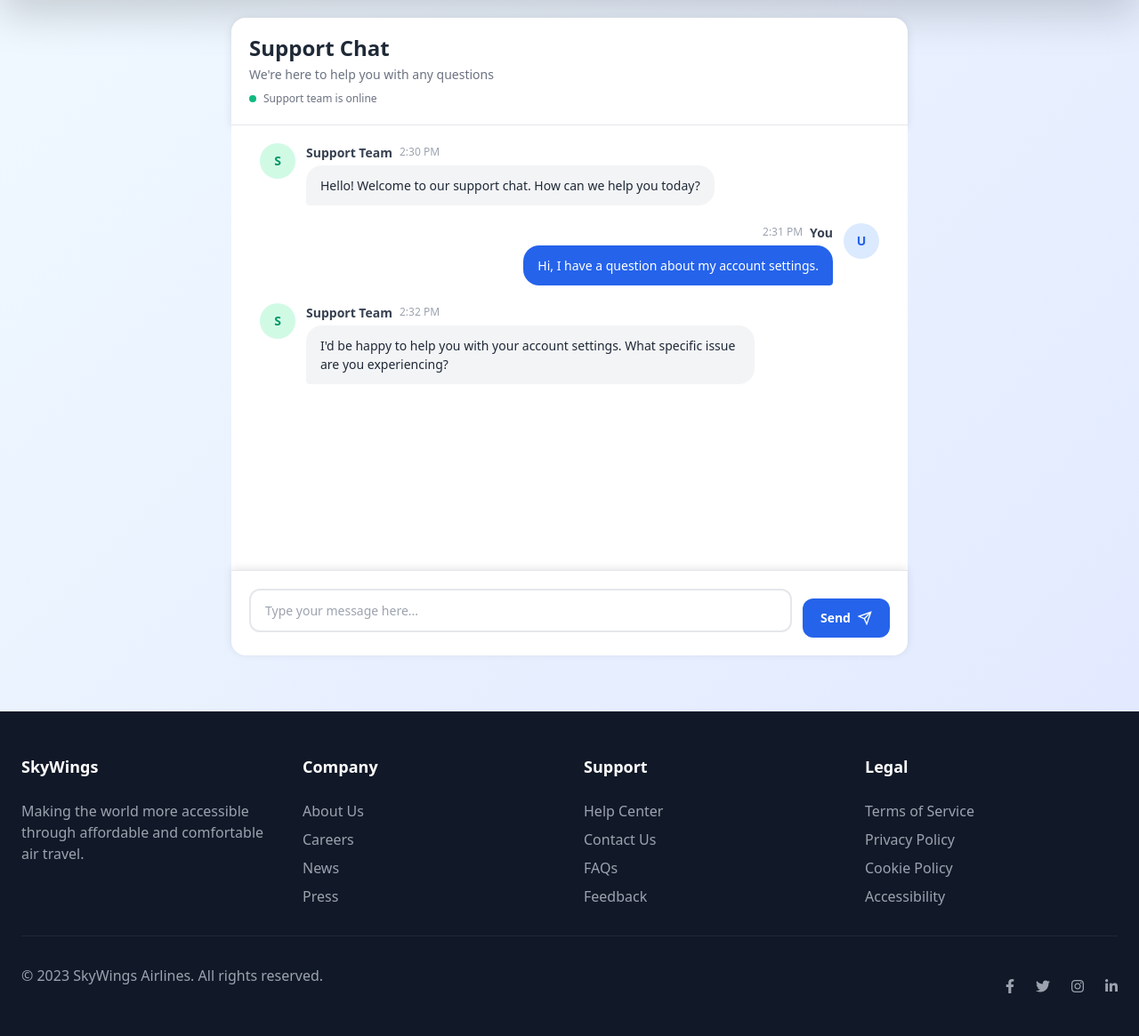
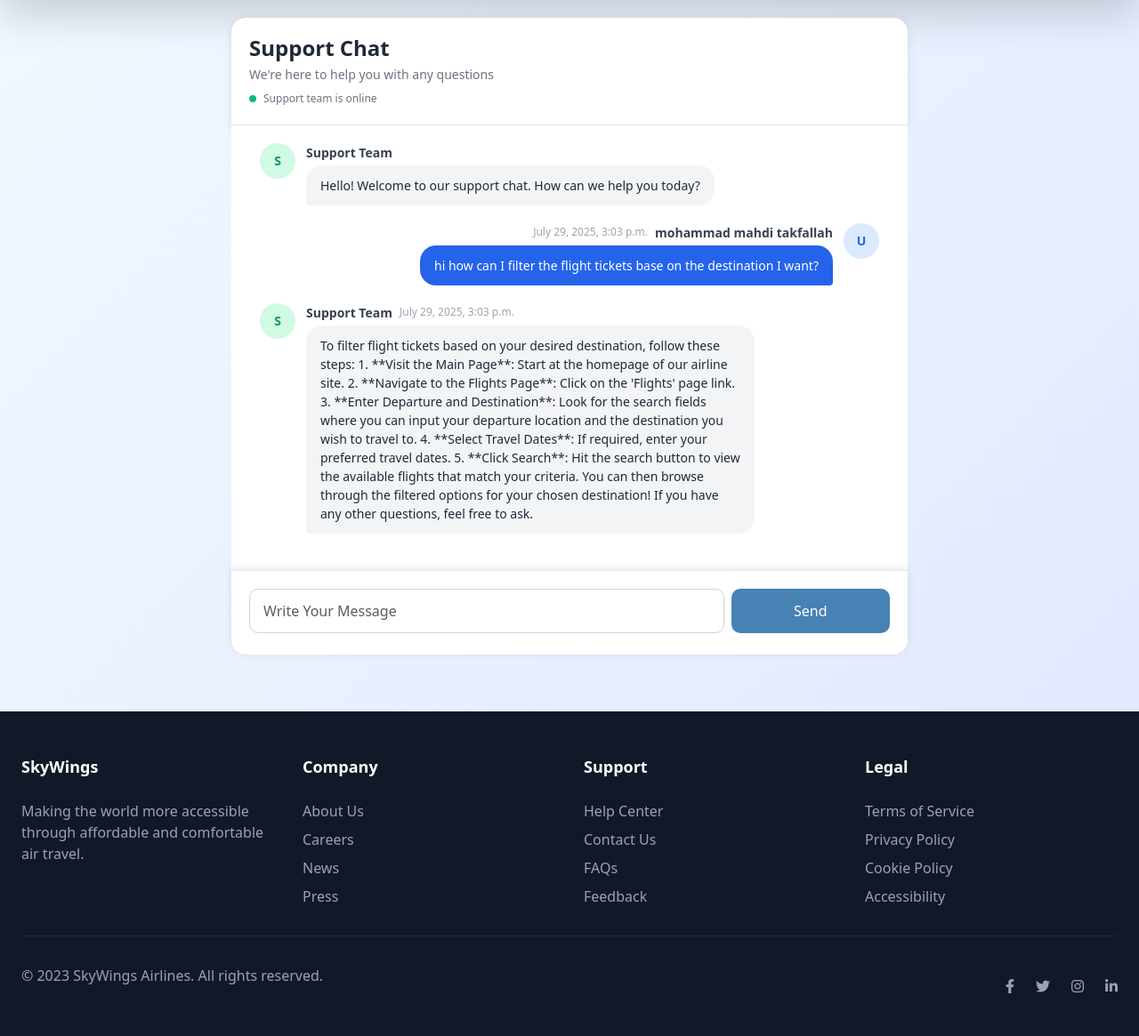
Before and after one commit to mmtshadow14/AirLine, a Django app: page /support/ in a window 1280 px wide. Shown: the part 64-1229 px from the top of the page at 89% size. Run offline with Django 5.2, Linux system fonts and the light colour scheme; a user stored in the database is signed in; data comes from the database, SQL or seed files in the repository; both versions use the stored data as it was after the commit; some libraries are stand-ins or nearby versions.

Commit message:
we did it now we have an AI answering in our project

```diff
--- a/flights/forms.py
+++ b/flights/forms.py
@@ -24,11 +24,18 @@ class flight_filter_form(forms.Form):
     )
 
     def clean_departure(self):
-        """Convert empty departure to None"""
         departure = self.cleaned_data.get('departure')
         return departure if departure else None  # Returns None for empty string
 
     def clean_destination(self):
-        """Convert empty destination to None"""
         destination = self.cleaned_data.get('destination')
         return destination if destination else None  # Returns None for empty string
+
+
+class support_form(forms.Form):
+    message = forms.CharField(widget=forms.TextInput(attrs={
+        'class': 'form-control',
+        'placeholder': 'Write Your Message'
+    }
+    )
+    )
--- a/flights/templates/flights/support.html
+++ b/flights/templates/flights/support.html
@@ -284,6 +284,80 @@
                 padding: 16px;
             }
         }
+
+                /* Main form container */
+        .support-container {
+            max-width: 800px;  /* Increased to accommodate side-by-side layout */
+            margin: 30px auto;
+            padding: 25px;
+            background-color: #f8f9fa;
+            border-radius: 10px;
+            box-shadow: 0 4px 6px rgba(0, 0, 0, 0.1);
+        }
+
+        /* Form title */
+        .form-title {
+            text-align: center;
+            color: #2c3e50;
+            margin-bottom: 25px;
+            font-size: 24px;
+        }
+
+        /* Form input styling */
+        .form-control {
+            width: 75%;  /* Changed to 70% */
+            padding: 12px 15px;
+            font-size: 16px;
+            border: 1px solid #ced4da;
+            border-radius: 10px;  /* Rounded left side only */
+            transition: border-color 0.3s ease;
+            display: inline-block;
+            vertical-align: middle;
+        }
+
+        .form-control:focus {
+            border-color: #80bdff;
+            outline: 0;
+            box-shadow: 0 0 0 0.2rem rgba(0, 123, 255, 0.25);
+        }
+
+        /* Form group for spacing */
+        .form-group {
+            margin-bottom: 4px;
+            border-radius: 10px;
+            display: flex;  /* Added for flex layout */
+        }
+
+        /* Submit button */
+        .submit-btn {
+            background-color: steelblue;
+            color: white;
+            border: none;
+            padding: 12px 20px;
+            font-size: 16px;
+            border-radius: 10px;  /* Rounded right side only */
+            cursor: pointer;
+            transition: background-color 0.3s;
+            width: 25%;  /* Changed to 30% */
+            display: inline-block;
+            vertical-align: middle;
+            margin-top: 0;  /* Removed previous margin */
+            margin-left: 1%;
+        }
+
+        .submit-btn:hover {
+            background-color: #2980b9;
+        }
+
+        /* Error messages */
+        .errorlist {
+            color: #e74c3c;
+            list-style: none;
+            padding-left: 0;
+            margin-top: 5px;
+            font-size: 14px;
+        }
+
     </style>
 </head>
 <body>
@@ -306,7 +380,6 @@
                 <div class="message-content">
                     <div class="message-header">
                         <span class="message-sender">Support Team</span>
-                        <span class="message-time">2:30 PM</span>
                     </div>
                     <div class="message-bubble">
                         Hello! Welcome to our support chat. How can we help you today?
@@ -314,57 +387,54 @@
                 </div>
             </div>
 
+            {% for msg in all_messages %}
+                {% if msg.msg_sender_role == "user" %}
                     <div class="message customer">
                         <div class="message-avatar">U</div>
                         <div class="message-content">
                             <div class="message-header">
-                        <span class="message-sender">You</span>
-                        <span class="message-time">2:31 PM</span>
+                                <span class="message-sender">{{ request.user.full_name }}</span>
+                                <span class="message-time">{{ msg.created_at }}</span>
                             </div>
                             <div class="message-bubble">
-                        Hi, I have a question about my account settings.
+                                {{ msg.message }}
                             </div>
                         </div>
                     </div>
-
+                {% elif msg.msg_sender_role == "AI" %}
                     <div class="message support">
                         <div class="message-avatar">S</div>
                         <div class="message-content">
                             <div class="message-header">
                                 <span class="message-sender">Support Team</span>
-                        <span class="message-time">2:32 PM</span>
+                                <span class="message-time">{{ msg.created_at }}</span>
                             </div>
                             <div class="message-bubble">
-                        I'd be happy to help you with your account settings. What specific issue are you experiencing?
+                                {{ msg.message }}
                             </div>
                         </div>
                     </div>
-
-            <!-- Typing indicator -->
-            <div class="typing-indicator" id="typingIndicator">
-                Support team is typing...
-            </div>
+                {% endif %}
+            {% endfor %}
         </div>
 
         <!-- Chat Input -->
         <div class="chat-input">
-            <form class="input-form" id="messageForm" method="POST" action="{% url 'flights:support' %}">
+                <form method="post" >
                     {% csrf_token %}
-                <div class="input-wrapper">
-                    <textarea
-                        class="message-input"
-                        id="messageInput"
-                        placeholder="Type your message here..."
-                        rows="1"
-                    ></textarea>
+
+                    <div class="form-group">
+                        {{ form.message }}
+                        <button type="submit" class="submit-btn">Send</button>
                     </div>
-                <button type="submit" class="send-button" id="sendButton">
-                    <span>Send</span>
-                    <svg width="16" height="16" viewBox="0 0 24 24" fill="none" stroke="currentColor" stroke-width="2">
-                        <line x1="22" y1="2" x2="11" y2="13"></line>
-                        <polygon points="22,2 15,22 11,13 2,9"></polygon>
-                    </svg>
-                </button>
+
+                    {% if form.message.errors %}
+                        <ul class="errorlist">
+                            {% for error in form.message.errors %}
+                                <li>{{ error }}</li>
+                            {% endfor %}
+                        </ul>
+                    {% endif %}
                 </form>
         </div>
     </div>
--- a/flights/views.py
+++ b/flights/views.py
@@ -11,7 +11,7 @@ from django.contrib.auth.mixins import LoginRequiredMixin
 from flights.models import Flights, Tickets, homepage_objects, support_massages
 
 # in app forms
-from flights.forms import flight_filter_form
+from flights.forms import flight_filter_form, support_form
 
 # OpenAI config
 client = OpenAI(
@@ -133,25 +133,40 @@ class support(LoginRequiredMixin, View):
      which is an AI will answer this his questions base on the information that we learned our AI.
     """
     template_name = 'flights/support.html'
+    form_class = support_form
 
     def get(self, request):
+        form = self.form_class
         all_messages = support_massages.objects.filter(user=request.user)
-        return render(request, 'flights/support.html', {'all_messages': all_messages, })
+        return render(request, 'flights/support.html', {'form': form, 'all_messages': all_messages, })
 
     def post(self, request):
-        message = request.POST.get('message', '').strip()
-        user = request.user
-        if message:
-            user_message = support_massages.objects.create(user=user, msg_sender_role='user', message=message)
-            response = client.responses.create(
-                model="gpt-4o-mini",
-                input=message,
-                store=True,
-            )
-            AI_response = response.output_text
-            AI_message = support_massages.objects.create(user=user, msg_sender_role='AI', message=AI_response)
-            user_message.save()
-            AI_message.save()
+        form = self.form_class(request.POST)
+        if form.is_valid():
+            user = request.user
+            if form.cleaned_data['message']:
+                user_message = support_massages.objects.create(user=user, msg_sender_role='user', message=form.cleaned_data['message'])
+                response = client.responses.create(
+                    model="gpt-4o-mini",
+                    input=[
+                        {
+                            "role": "system",
+                            "content": "be the support of an Airline site and answer the questions base on the information that I will give you now,"
+                                       " you can buy tickets from the the main page and flights page and you can filter flights with the departure and destination that you want,"
+                                       " and you can see the tickets that you booked in my tickets page, and we sell plane tickets in this site.",
+                        },
+                        {
+                            "role": "user",
+                            "content": form.cleaned_data['message']
+                        }
+                    ],
+                    store=True,
+                )
+                AI_response = response.output_text
+                AI_message = support_massages.objects.create(user=user, msg_sender_role='AI', message=AI_response)
+                user_message.save()
+                AI_message.save()
+                return redirect('flights:support')
             return redirect('flights:support')
         messages.error(request, 'something went wrong!!!')
         return redirect('flights:support')
```
Also changed, not shown: db.sqlite3. Lines whose indentation alone changed are shown as unchanged.
